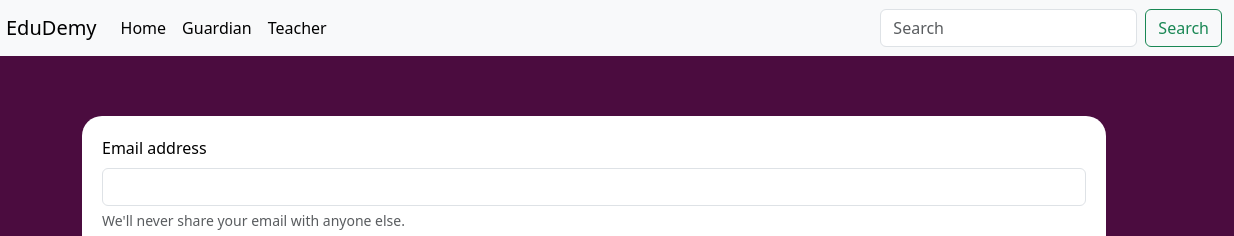
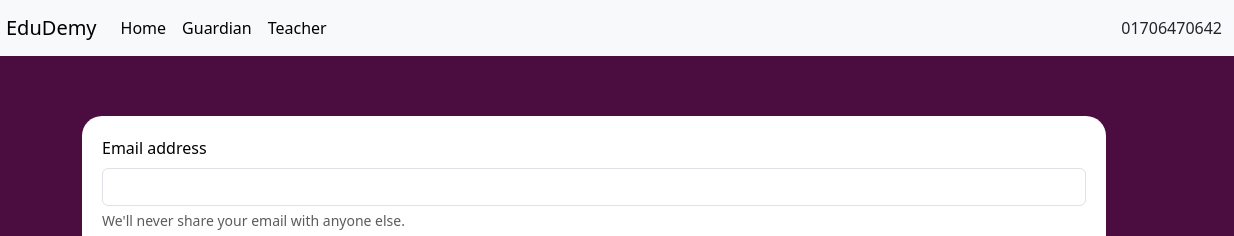
Before and after one commit to MD-SHAJID-HASAN/EduDemy, a plain HTML site: page guardian.html in a window 1280 px wide. Shown: the top 236 px of the page, 46-1280 px from the left. Drawn offline with nearby package versions, Linux system fonts and the light colour scheme.

Commit message:
Update guardian.html

```diff
--- a/guardian.html
+++ b/guardian.html
@@ -35,8 +35,9 @@
                     </li>
                 </ul>
                 <form class="d-flex" role="search">
-                    <input class="form-control me-2" type="search" placeholder="Search" aria-label="Search">
-                    <button class="btn btn-outline-success" type="submit">Search</button>
+                    <div class="nav-item">
+                        <i class="fa-solid fa-phone"></i> <span>01706470642</span>
+                    </div>
                 </form>
             </div>
         </div>
```
